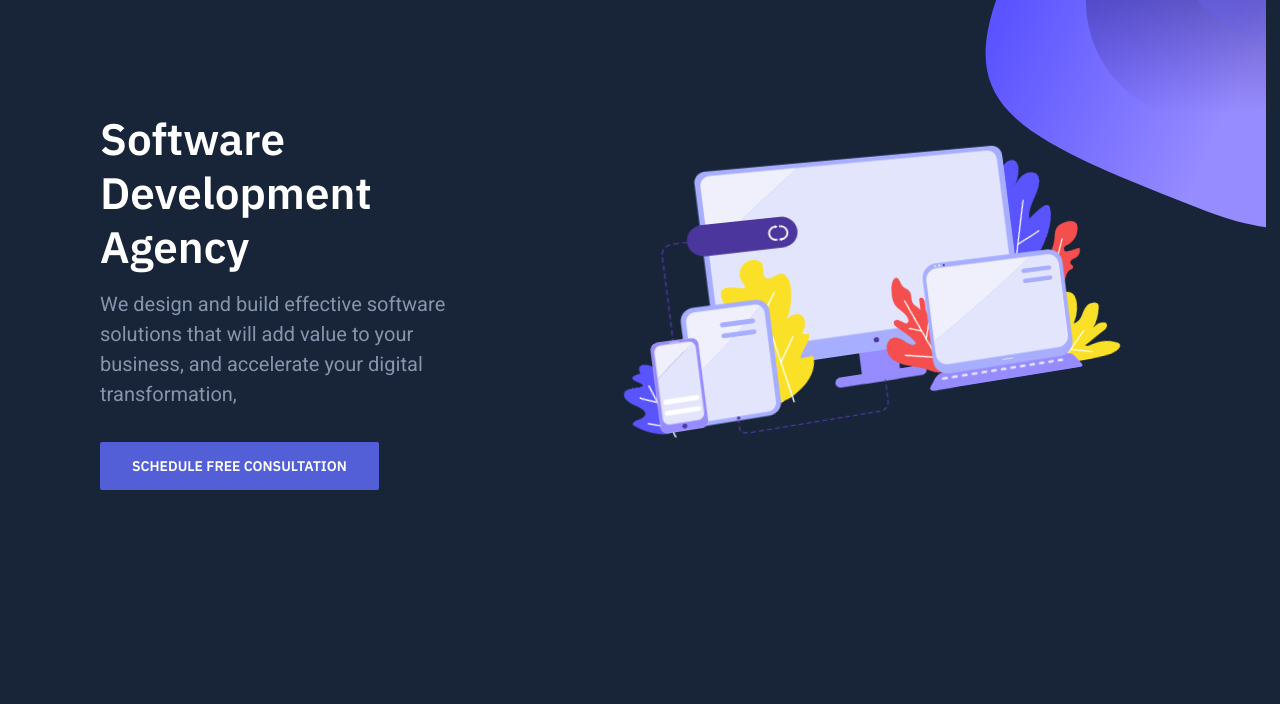
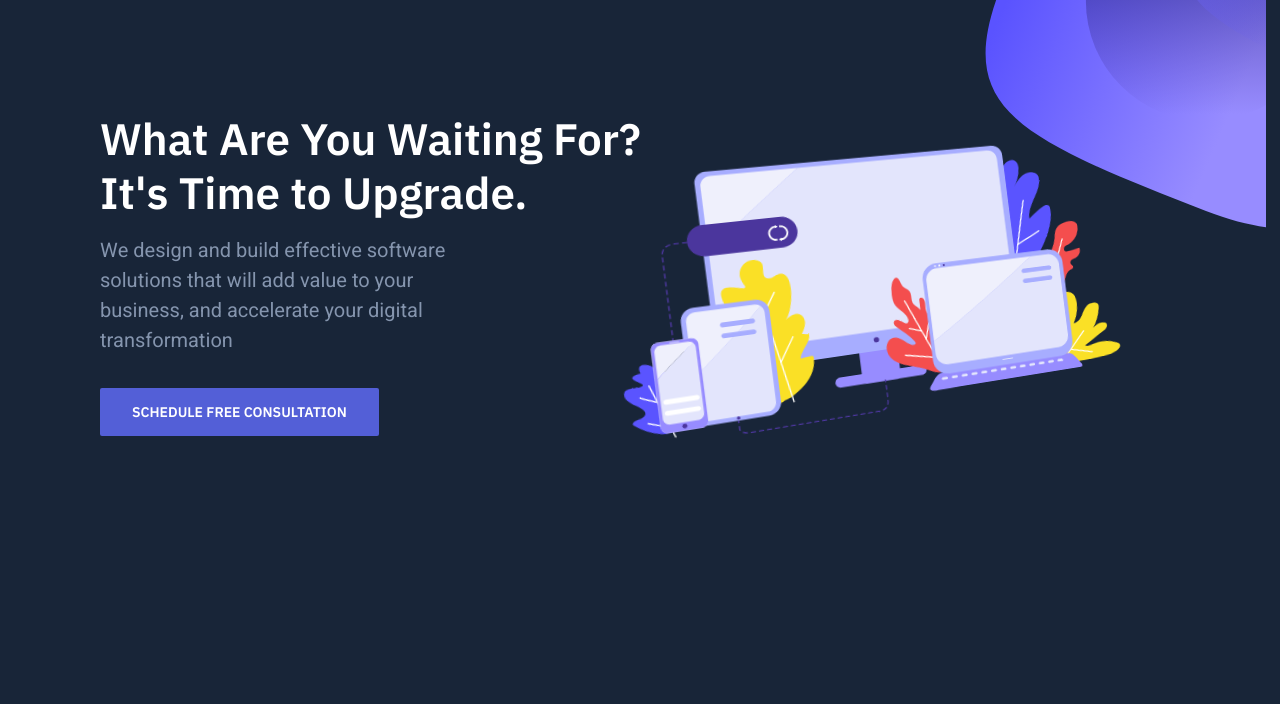
Before and after one commit to halvespereira/dboa-site, a plain HTML site: page index.html in a window 1280 px wide. Shown: the part 96-800 px from the top of the page. Drawn offline with nearby package versions, Linux system fonts and the light colour scheme.

Commit message:
updated hero text

```diff
--- a/index.html
+++ b/index.html
@@ -106,11 +106,13 @@
           <div class="container">
             <div class="hero-inner">
               <div class="hero-copy">
-                <h1 class="hero-title mt-0">Software Development Agency</h1>
+                <h1 class="hero-title mt-0">
+                  What Are You Waiting For? It's Time to Upgrade.
+                </h1>
                 <p class="hero-paragraph">
                   We design and build effective software solutions that will add
                   value to your business, and accelerate your digital
-                  transformation,
+                  transformation
                 </p>
                 <div class="hero-cta">
                   <a
--- a/styles.css
+++ b/styles.css
@@ -1264,6 +1264,7 @@ label {
   }
   .hero-title {
     margin-bottom: 16px;
+    width: 600px;
   }
   .hero-paragraph {
     margin-bottom: 32px;
```
